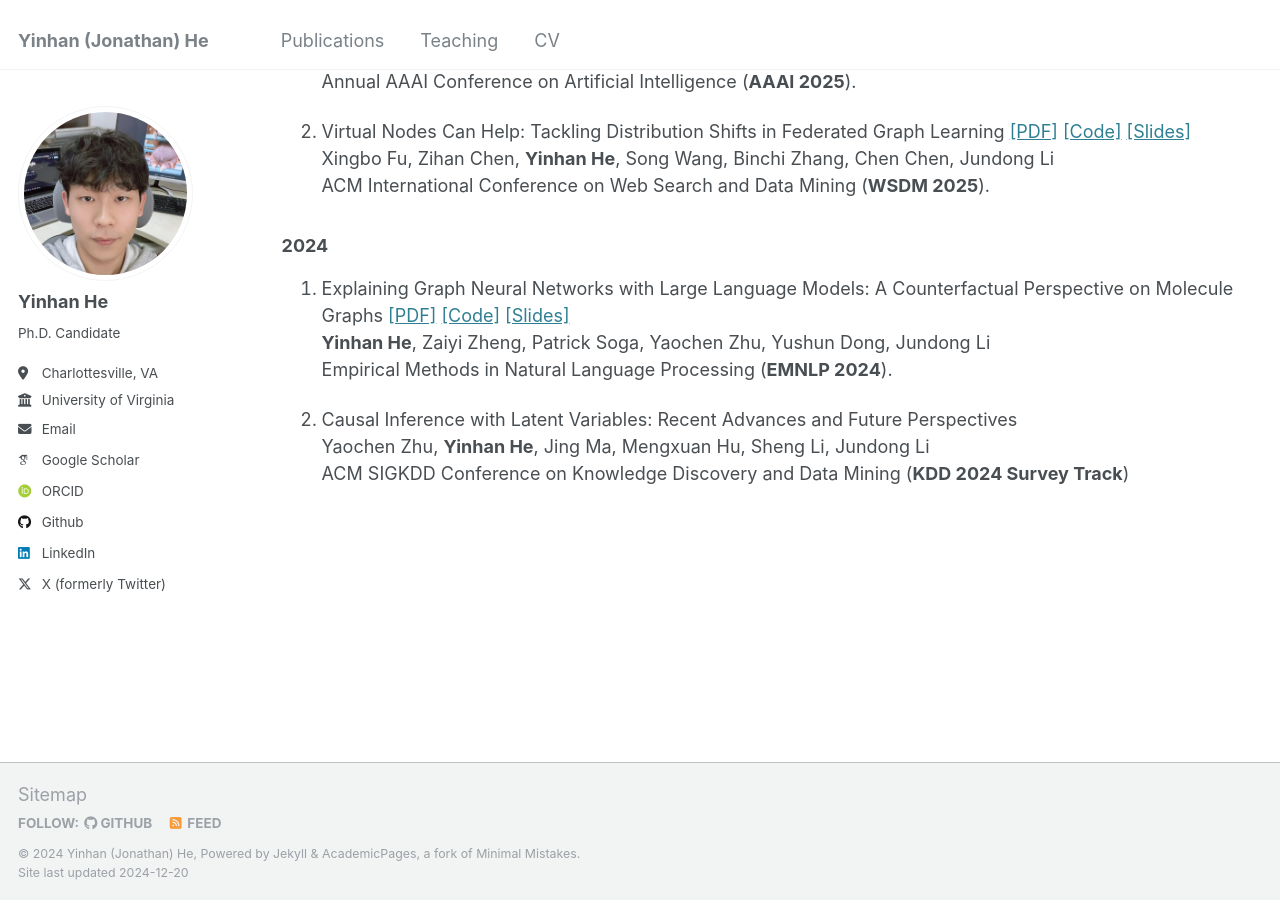
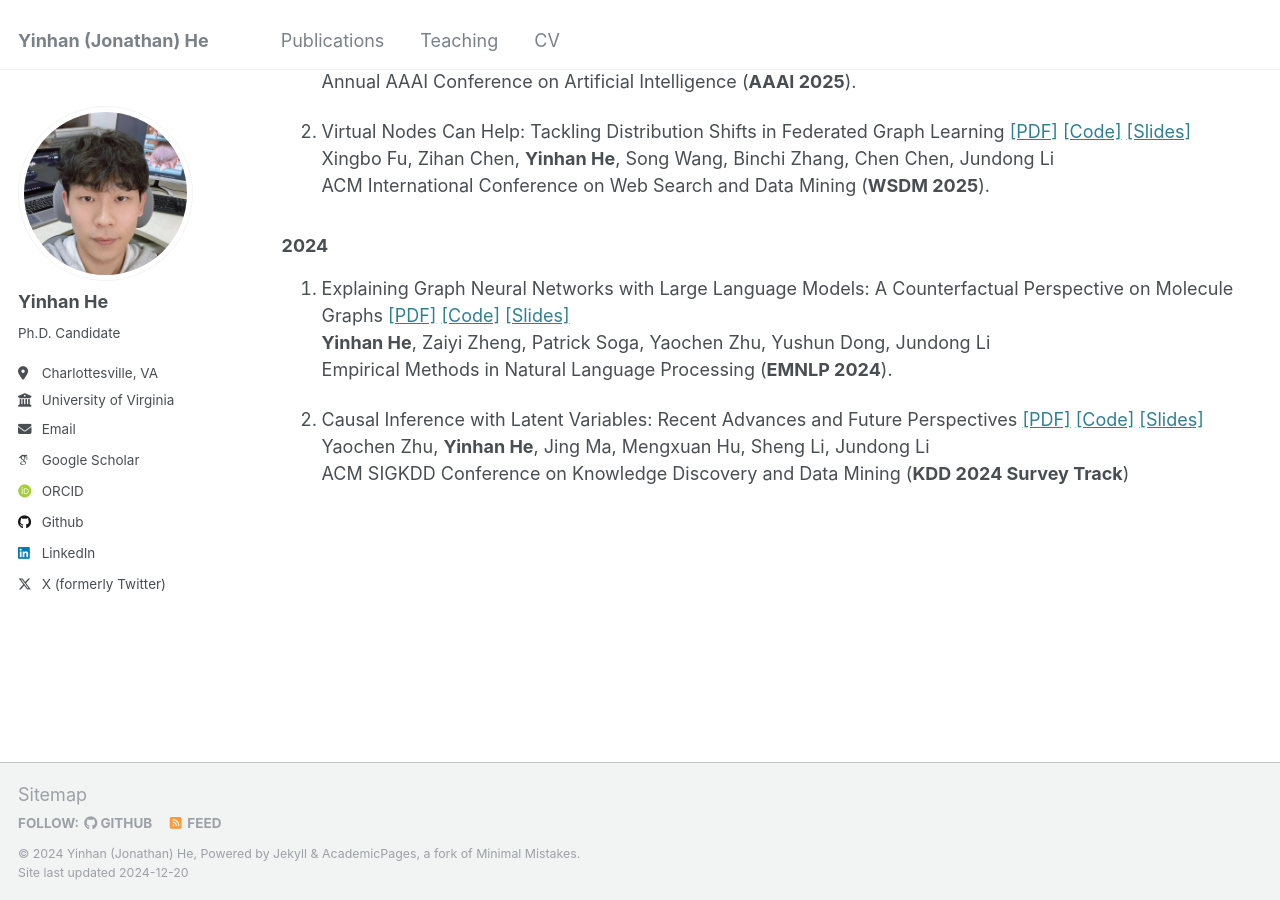
Before and after one commit to YinhanHe123/YinhanHe123.github.io, a Jekyll site: the page built from _pages/publications.md, in a window 1280 px wide and 900 px high, scrolled down 819 px. Built offline with Jekyll 4.4.1, drawn with Linux system fonts in a browser that asks for light colours; some web fonts are replaced.

Commit message:
Update publications.md

```diff
--- a/_pages/publications.md
+++ b/_pages/publications.md
@@ -40,6 +40,6 @@ ACM International Conference on Web Search and Data Mining (**WSDM 2025**).
 **Yinhan He**, Zaiyi Zheng, Patrick Soga, Yaochen Zhu, Yushun Dong, Jundong Li<br>
 Empirical Methods in Natural Language Processing (**EMNLP 2024**).
 
-2. Causal Inference with Latent Variables: Recent Advances and Future Perspectives<br>
+2. Causal Inference with Latent Variables: Recent Advances and Future Perspectives [[PDF]](https://arxiv.org/pdf/2406.13966) [[Code]](https://yinhanhe123.github.io//publications/) [[Slides]](https://yinhanhe123.github.io//publications/)<br>
 Yaochen Zhu, **Yinhan He**, Jing Ma, Mengxuan Hu, Sheng Li, Jundong Li<br>
 ACM SIGKDD Conference on Knowledge Discovery and Data Mining (**KDD 2024 Survey Track**)
```
